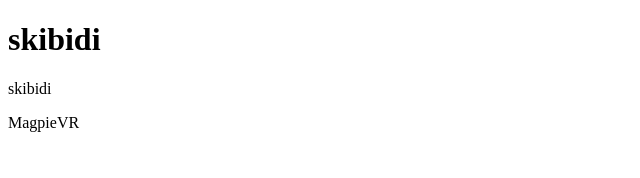
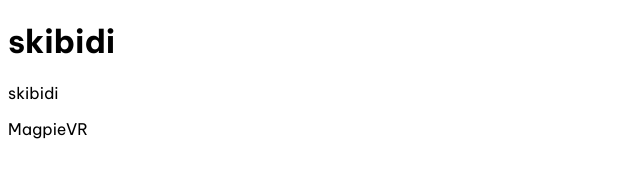
Before and after one commit to MagpieVR/MagpieVR.github.io, a plain HTML site: page index.html in a window 1280 px wide. Shown: the whole page, without its empty margins (0-640 px from the left). Drawn offline with Linux system fonts and the light colour scheme.

Commit message:
Update styles.css

```diff
--- a/styles.css
+++ b/styles.css
@@ -1,4 +1,4 @@
 body {
-
+font-family: 'Be Vietnam Pro', sans-serif;
 
 }
```
